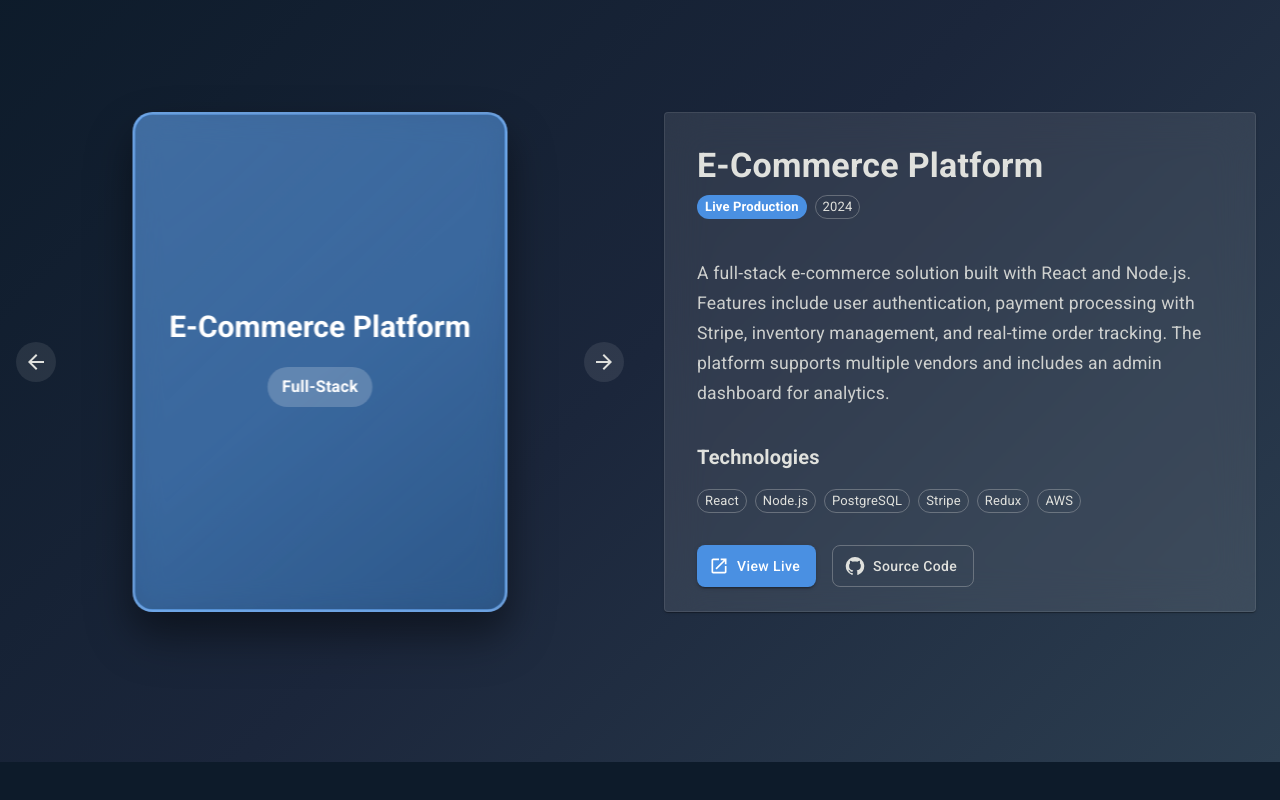
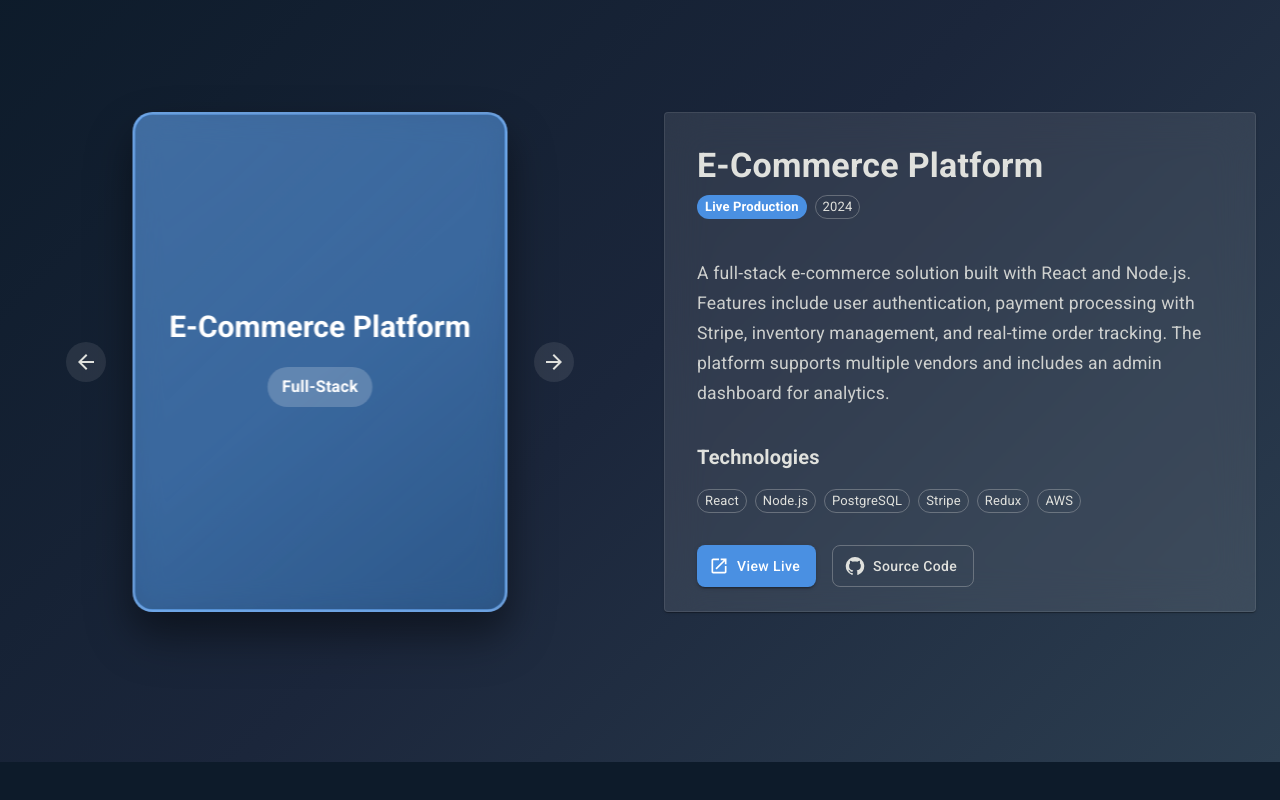
Before and after one commit to anishdpatel28/anishdpatel28.github.io, a React (Vite) app in the folder frontend/: page / in a window 1280 px wide. Shown: the part 1638-2438 px from the top of the page. Built offline with nearby package versions, Linux system fonts and the light colour scheme; no server answers.

Commit message:
Fix carousel orientation

```diff
--- a/frontend/src/components/ProjectsParallax.tsx
+++ b/frontend/src/components/ProjectsParallax.tsx
@@ -130,6 +130,36 @@ const ProjectsParallax = () => {
             position: 'relative',
             height: { xs: '40vh', lg: '60vh' }
           }}>
+            {/* Carousel Wrapper with Navigation */}
+            <Box sx={{
+              position: 'relative',
+              display: 'flex',
+              alignItems: 'center',
+              gap: 8
+            }}>
+              {/* Left Arrow */}
+              <IconButton
+                onClick={prevProject}
+                disabled={isAnimating}
+                sx={{
+                  backgroundColor: isAnimating ? 'rgba(224, 225, 221, 0.05)' : 'rgba(224, 225, 221, 0.1)',
+                  color: isAnimating ? 'rgba(224, 225, 221, 0.5)' : '#e0e1dd',
+                  cursor: isAnimating ? 'not-allowed' : 'pointer',
+                  '&:hover': {
+                    backgroundColor: isAnimating ? 'rgba(224, 225, 221, 0.05)' : 'rgba(224, 225, 221, 0.2)',
+                    transform: isAnimating ? 'none' : 'scale(1.1)'
+                  },
+                  '&:disabled': {
+                    color: 'rgba(224, 225, 221, 0.5)'
+                  },
+                  transition: 'all 0.2s ease',
+                  zIndex: 10
+                }}
+              >
+                <ArrowBack />
+              </IconButton>
+
+              {/* 3D Carousel Container */}
               <Box sx={{
                 position: 'relative',
                 width: 300,
@@ -153,8 +183,8 @@ const ProjectsParallax = () => {
                   }}
                 >
                   {projects.map((project, index) => {
-                  const rotationY = index * 90; // Fixed position for each card in cube
-                  const translateZ = 200; // Distance from center for cube formation
+                    const rotationY = index * 90;
+                    const translateZ = 200;
 
                     return (
                       <motion.div
@@ -228,35 +258,11 @@ const ProjectsParallax = () => {
                 </motion.div>
               </Box>
 
-            <IconButton
-              onClick={prevProject}
-              disabled={isAnimating}
-              sx={{
-                position: 'absolute',
-                left: -8,
-                backgroundColor: isAnimating ? 'rgba(224, 225, 221, 0.05)' : 'rgba(224, 225, 221, 0.1)',
-                color: isAnimating ? 'rgba(224, 225, 221, 0.5)' : '#e0e1dd',
-                cursor: isAnimating ? 'not-allowed' : 'pointer',
-                '&:hover': {
-                  backgroundColor: isAnimating ? 'rgba(224, 225, 221, 0.05)' : 'rgba(224, 225, 221, 0.2)',
-                  transform: isAnimating ? 'none' : 'scale(1.1)'
-                },
-                '&:disabled': {
-                  color: 'rgba(224, 225, 221, 0.5)'
-                },
-                transition: 'all 0.2s ease',
-                zIndex: 10
-              }}
-            >
-              <ArrowBack />
-            </IconButton>
-
+              {/* Right Arrow */}
               <IconButton
                 onClick={nextProject}
                 disabled={isAnimating}
                 sx={{
-                position: 'absolute',
-                right: -8,
                   backgroundColor: isAnimating ? 'rgba(224, 225, 221, 0.05)' : 'rgba(224, 225, 221, 0.1)',
                   color: isAnimating ? 'rgba(224, 225, 221, 0.5)' : '#e0e1dd',
                   cursor: isAnimating ? 'not-allowed' : 'pointer',
@@ -273,6 +279,7 @@ const ProjectsParallax = () => {
               >
                 <ArrowForward />
               </IconButton>
+            </Box>
           </Box>
 
           {/* Project Details */}
```
Lines whose indentation alone changed are shown as unchanged.
